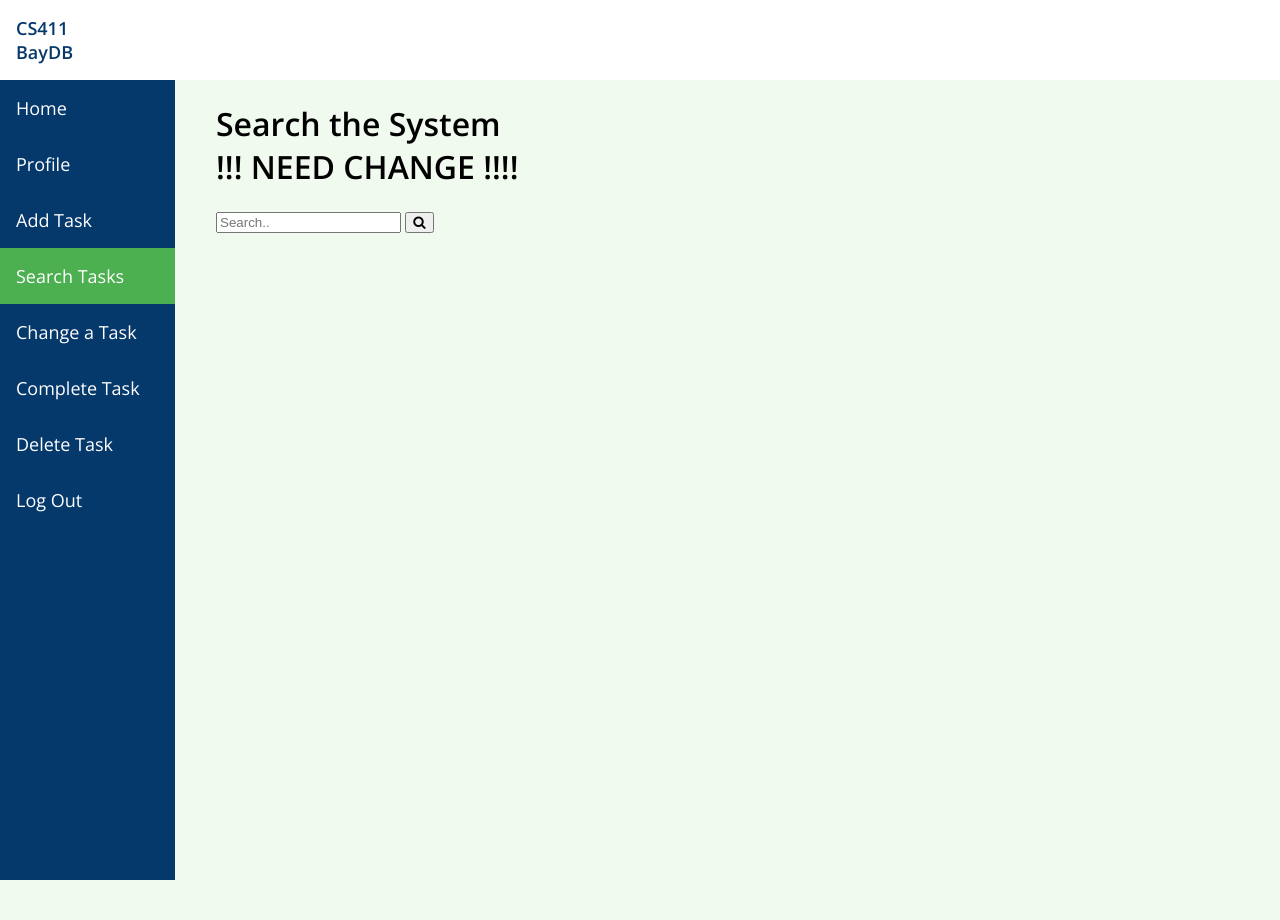
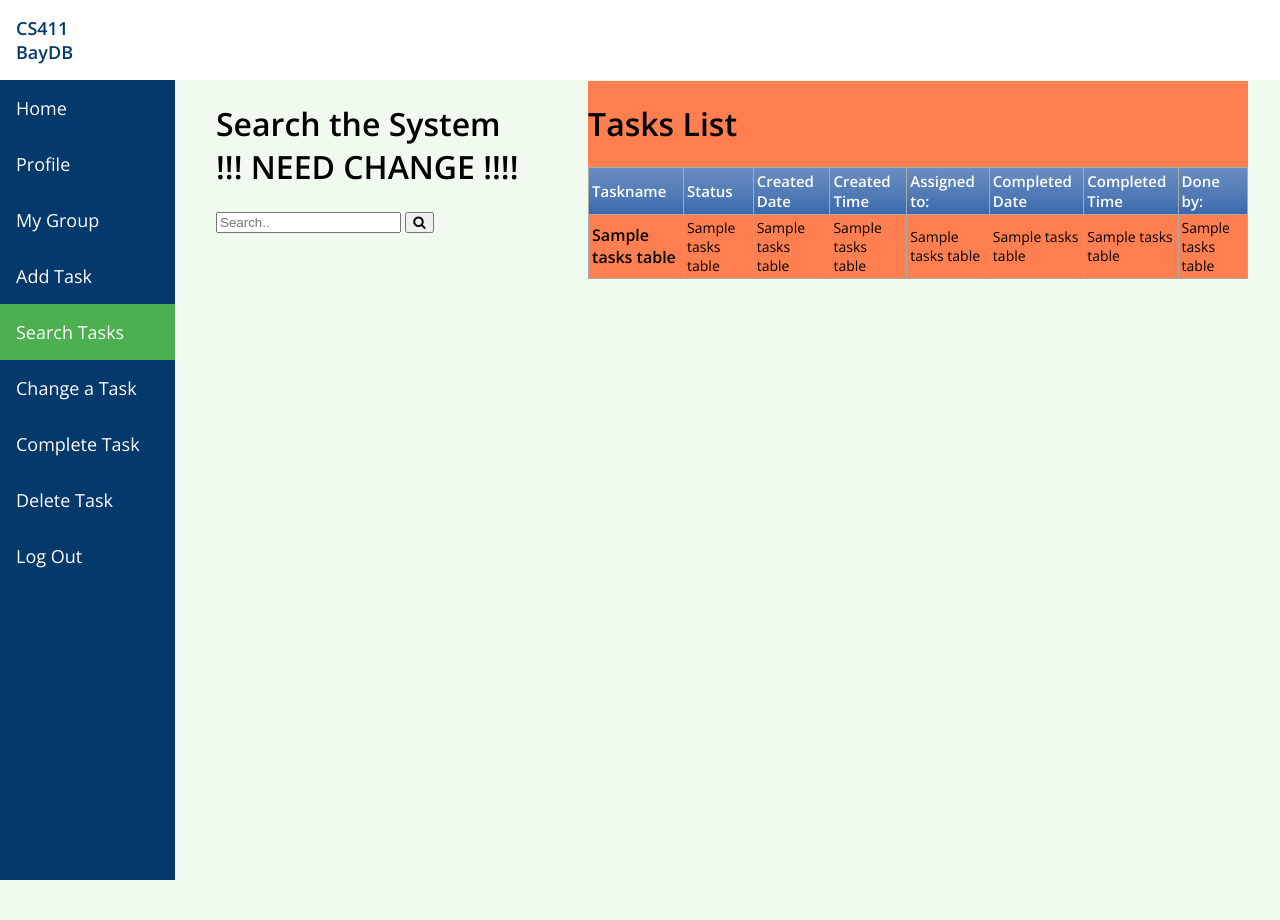
Before and after one commit to cjerryc/Bay_DB, a Flask app: page /search in a window 1280 px wide. Shown: the top 920 px of the page. After the commit the page ends 880 px from the top, so only its background shows below. Run offline with Flask 2, Linux system fonts and the light colour scheme; a database or web service that is not in the repository returns one stand-in record (values such as "Sample title"); some libraries are stand-ins or nearby versions.

Commit message:
somemore

```diff
--- a/app.py
+++ b/app.py
@@ -26,11 +26,6 @@ def login():
     logUserOut()
     return render_template('login.html')
 
-@app.route('/signup')
-def signup():
-    return render_template('signup.html')
-
-
 @app.route('/managelogin', methods = ['POST', 'GET'])
 def managelogin():
     if request.method == 'POST':
@@ -46,7 +41,10 @@ def managelogin():
 
         else:
             return "<h1>Username or Password is wrong!!</h1> <p>try again!</p>"
-
+@app.route('/group',  methods = ['POST', 'GET'])
+def groupinfo():
+    userinfo = getUserInfo()
+    return render_template('group.html')
 @app.route('/home')
 def home():
     tasks = getTasks()
@@ -90,14 +88,14 @@ def search():
         result = request.form
         queryRes = searchTasks(result["search"])
         if queryRes and result["search"] :
-            return render_template('search.html', searchInput = "Search results for '" + result["search"] + "'", searchedTasks=queryRes)
+            return render_template('search.html', searchInput = "Search results for '" + result["search"] + "'", searchedTasks=queryRes, tasks = getTasks())
         elif not result["search"]:
-            return render_template('search.html', searchInput = "No results could be found!", searchedTasks= '')
+            return render_template('search.html', searchInput = "No results could be found!", searchedTasks= '', tasks = getTasks())
         else:
-            return render_template('search.html', searchInput = "No results for '" + result["search"] + "' could be found!", searchedTasks= '')
+            return render_template('search.html', searchInput = "No results for '" + result["search"] + "' could be found!", searchedTasks= '', tasks = getTasks())
     elif request.method == 'GET':
-        return render_template('search.html')
-    return render_template('search.html')
+        return render_template('search.html', tasks = getTasks())
+    return render_template('search.html', tasks = getTasks())
 
 @app.route('/addtask', methods = ['POST', 'GET'])
 def addtask():
@@ -127,7 +125,6 @@ def signinfo():
       except:
           return "<h1>Password doesn't match try again!</h1>"
 
-#how do we know who is currently "logged in"? pls fix profile
 @app.route('/profile')
 def profilepage():
     result = getUserInfo()
--- a/connectToDB.py
+++ b/connectToDB.py
@@ -125,7 +125,7 @@ def createTask(taskname, assignedto, repeat, usernotes, cursor=cur):
         date = "'" + date + "'"
         time = "'" + time + "'"
         repeat = "'" + repeat + "'"
-        query = 'INSERT INTO tasks_table(taskid, taskname, date, time, status, assignedto, completeddate, completedtime, doneby, groupid, subtasks, materials) VALUES (%s, %s, %s, %s, %s, %s, NULL, NULL, NULL, %s, NULL, NULL);' % (taskid, taskname, date, time, status, assignedto, groupid) #, %s)#, usernotes)
+        query = 'INSERT INTO tasks_table(taskid, taskname, date, time, status, assignedto, completeddate, completedtime, doneby, groupid, subtasks, materials, notes) VALUES (%s, %s, %s, %s, %s, %s, NULL, NULL, NULL, %s, NULL, NULL, %s);' % (taskid, taskname, date, time, status, assignedto, groupid, usernotes)
         cursor.execute(query)
         conn.commit()
         print(repeat)
--- a/templates/addtask.html
+++ b/templates/addtask.html
@@ -19,6 +19,7 @@
       <div class="sidebar">
          <a href="home">Home</a>
          <a href = "profile"> Profile</a>
+         <a href = "group"> My Group</a>
          <a class= "active" href = "addtask">Add Task</a>
          <a href = "search"> Search Tasks</a>
          <a href = "updatetask"> Change a Task</a>
--- a/templates/completetask.html
+++ b/templates/completetask.html
@@ -19,6 +19,7 @@
   <div class="sidebar">
     <a href="home">Home</a>
     <a href = "profile"> Profile</a>
+    <a href = "group"> My Group</a>
     <a href = "addtask">Add Task</a>
     <a href = "search"> Search Tasks</a>
     <a href = "updatetask"> Change a Task</a>
--- a/templates/deletetask.html
+++ b/templates/deletetask.html
@@ -19,6 +19,7 @@
   <div class="sidebar">
     <a href="home">Home</a>
     <a href = "profile"> Profile</a>
+    <a href = "group"> My Group</a>
     <a href = "addtask">Add Task</a>
     <a href = "search"> Search Tasks</a>
     <a href = "updatetask"> Change a Task</a>
--- a/templates/home.html
+++ b/templates/home.html
@@ -18,6 +18,7 @@
       <div class="sidebar">
         <a class= "active" href="home">Home</a>
         <a href = "profile"> Profile</a>
+        <a href = "group"> My Group</a>
         <a href = "addtask">Add Task</a>
         <a href = "search"> Search Tasks</a>
         <a href = "updatetask"> Change a Task</a>
--- a/templates/search.html
+++ b/templates/search.html
@@ -19,6 +19,7 @@
       <div class="sidebar">
          <a href="home">Home</a>
          <a href = "profile"> Profile</a>
+         <a href = "group"> My Group</a>
          <a href = "addtask">Add Task</a>
          <a class= "active" href = "search"> Search Tasks</a>
          <a href = "updatetask"> Change a Task</a>
@@ -39,7 +40,6 @@
           <p1> {{searchInput}}</p1>
           <p1> {{searchedTasks}} </p1>
         </div>
-         </div>
          <div class = "taskscontainer">
             <h1> Tasks List </h1>
             <table id="tblSearch" class="table" cellpadding="2" cellspacing="0">
@@ -61,7 +61,6 @@
                 {% else %}
                   <tr onclick="descriptionsView(this)" style="cursor:pointer" style="color: rgb(31, 110, 31)">
                 {% endif %}
-                <!-- <th scope="row"></th>  onclick="descriptionsView(this)" -->
                   <th scope="row">{{task[1]}}</th>
                   <td>{{task[4]}}</td>
                   <td>{{task[3]}}</td>
@@ -73,10 +72,6 @@
                 </tr>
                 {% endfor %}
               </table>
-              <!-- <button type="button" onclick="myFunction()">Try it</button> -->
-              <!-- <div id="taaDaa" style= "display:none">
-                <p>bleh</p>
-              </div> -->
          </div>
       </div>
    </body>
--- a/templates/taskcompleted.html
+++ b/templates/taskcompleted.html
@@ -18,6 +18,7 @@
       <div class="sidebar">
          <a href="home">Home</a>
          <a href = "profile"> Profile</a>
+         <a href = "group"> My Group</a>
          <a href = "addtask">Add Task</a>
          <a href = "search"> Search Tasks</a>
          <a href = "updatetask"> Change a Task</a>
--- a/templates/taskcreated.html
+++ b/templates/taskcreated.html
@@ -18,6 +18,7 @@
       <div class="sidebar">
          <a href="home">Home</a>
          <a href = "profile"> Profile</a>
+         <a href = "group"> My Group</a>
          <a class= "active" href = "addtask">Add Task</a>
          <a href = "search"> Search Tasks</a>
          <a href = "updatetask"> Change a Task</a>
--- a/templates/taskdeleted.html
+++ b/templates/taskdeleted.html
@@ -18,6 +18,7 @@
       <div class="sidebar">
         <a href="home">Home</a>
         <a href = "profile"> Profile</a>
+        <a href = "group"> My Group</a>
         <a href = "addtask">Add Task</a>
         <a href = "search"> Search Tasks</a>
         <a href = "updatetask"> Change a Task</a>
--- a/templates/updatetask.html
+++ b/templates/updatetask.html
@@ -19,6 +19,7 @@
       <div class="sidebar">
          <a href="home">Home</a>
          <a href = "profile"> Profile</a>
+         <a href = "group"> My Group</a>
          <a href = "addtask">Add Task</a>
          <a href = "search"> Search Tasks</a>
          <a class= "active" href = "updatetask"> Change a Task</a>
```
Also changed, not shown: templates/profile.html (+2 -6 lines).
